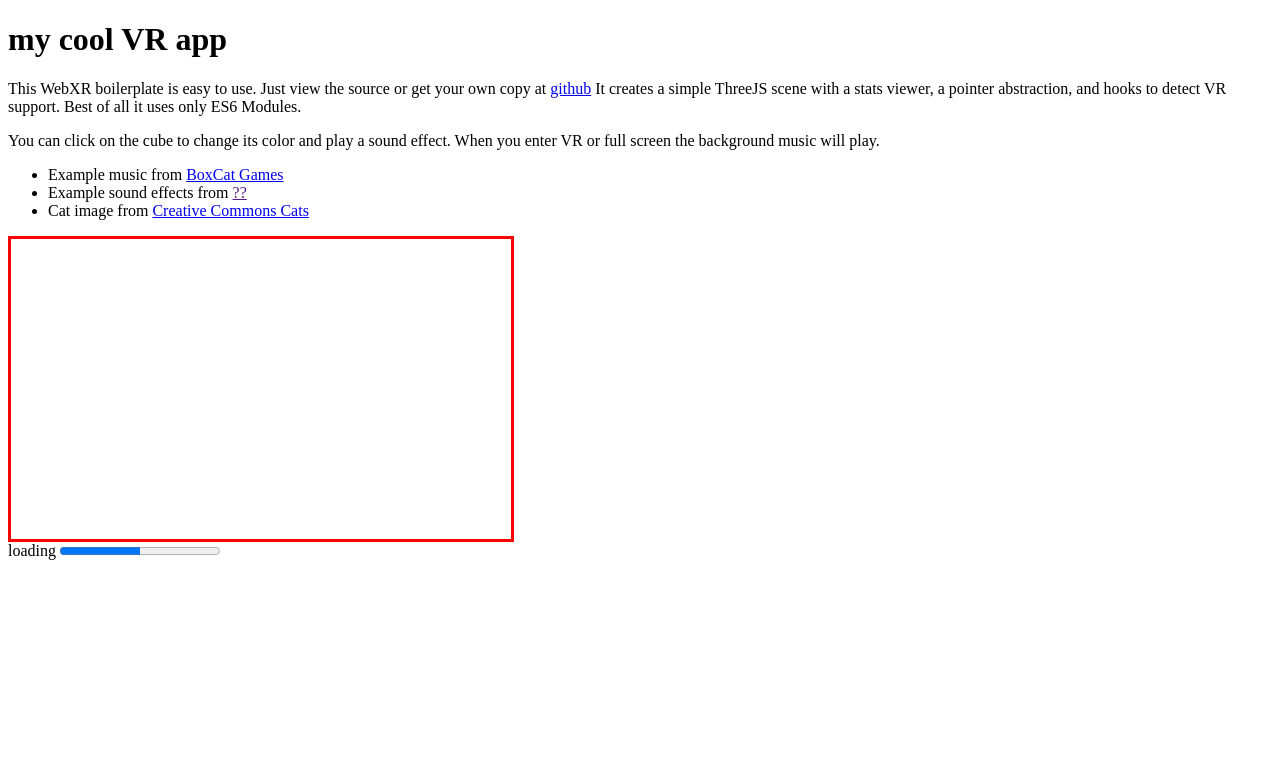
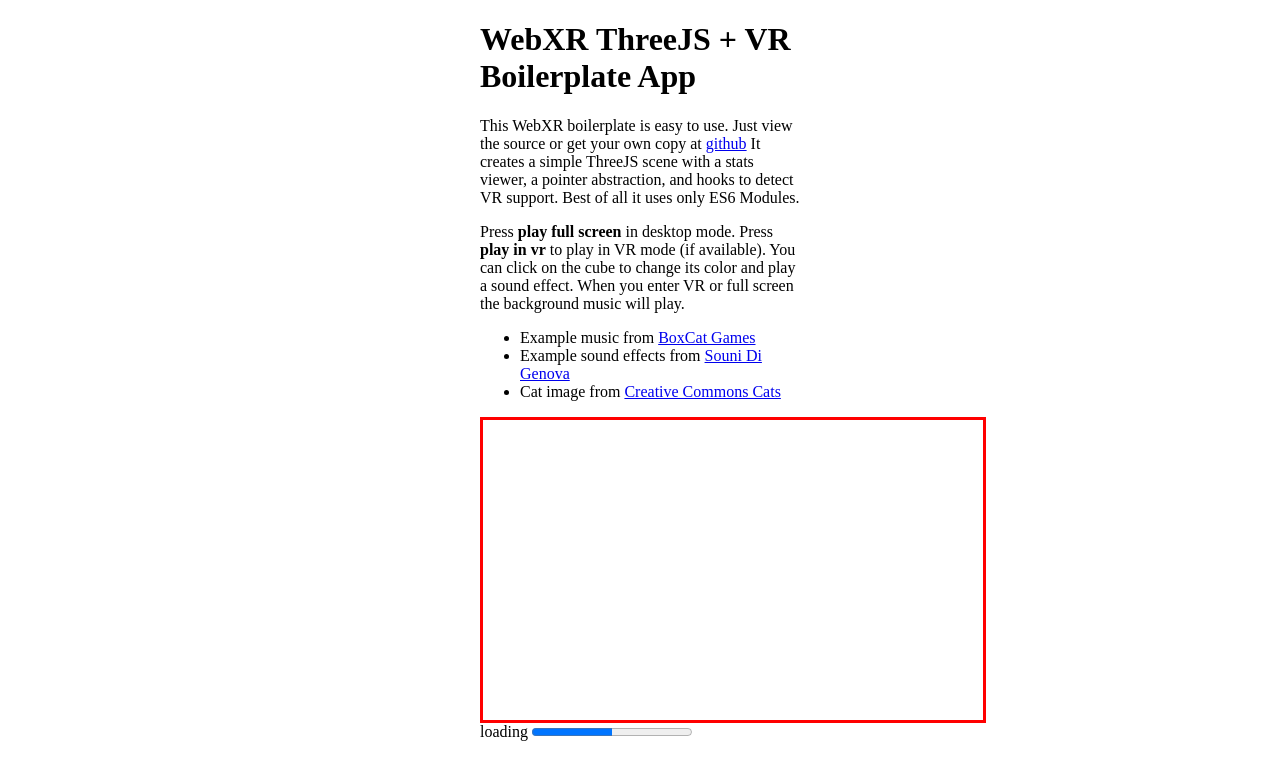
Before and after one commit to joshmarinacci/webxr-boilerplate, a website: page v2/index.html in a window 1280 px wide. Drawn offline with Linux system fonts and the light colour scheme.

Commit message:
slight tweaks

```diff
--- a/v2/index.html
+++ b/v2/index.html
@@ -5,6 +5,9 @@
     <title>WebXR + ThreeJS Application</title>
     <meta name="viewport" content="width=device-width, initial-scale=1.0, user-scalable=no">
     <style type="text/css">
+        body {
+            margin: 0 30em;
+        }
         #container {
             border: 3px solid red;
             width: 500px;
@@ -17,7 +20,7 @@
 </head>
 <body>
 
-<h1>my cool VR app</h1>
+<h1>WebXR ThreeJS + VR Boilerplate App</h1>
 <p>
     This WebXR boilerplate is easy to use. Just view the source or get
     your own copy at <a href="https://github.com/joshmarinacci/webxr-boilerplate/">github</a>
@@ -26,13 +29,14 @@
 </p>
 
 <p>
+    Press <b>play full screen</b> in desktop mode. Press <b>play in vr</b> to play in VR mode (if available).
     You can click on the cube to change its color and play a sound effect.
     When you enter VR or full screen the background music will play.
 </p>
 
 <ul>
     <li>Example music from <a href="http://freemusicarchive.org/music/BoxCat_Games/Nameless_the_Hackers_RPG_Soundtrack/BoxCat_Games_-_Nameless-_the_Hackers_RPG_Soundtrack_-_10_Epic_Song">BoxCat Games</a></li>
-    <li>Example sound effects from <a href="">??</a></li>
+    <li>Example sound effects from <a href="https://freesound.org/people/suonidigenova/sounds/55055/">Souni Di Genova</a></li>
     <li>Cat image from <a href="http://creative-commons-cats.tumblr.com/page/3">Creative Commons Cats</a></li>
 </ul>
 <div id="container"></div>
@@ -42,7 +46,7 @@
         <progress id="progress-bar" value="0.5"></progress>
     </div>
     <button id="fullscreen">play full screen</button>
-    <button id="entervr">enter vr</button>
+    <button id="entervr">play in vr</button>
 </div>
 
 
```
